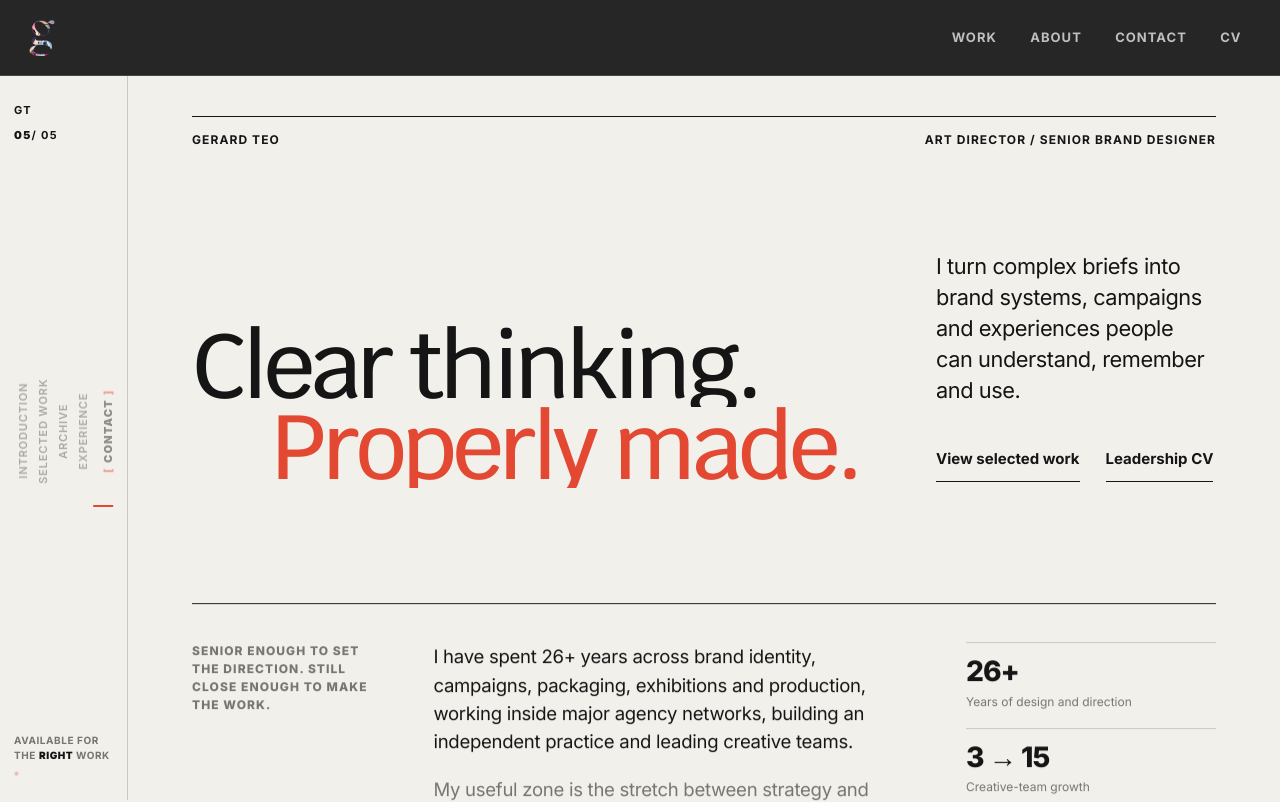
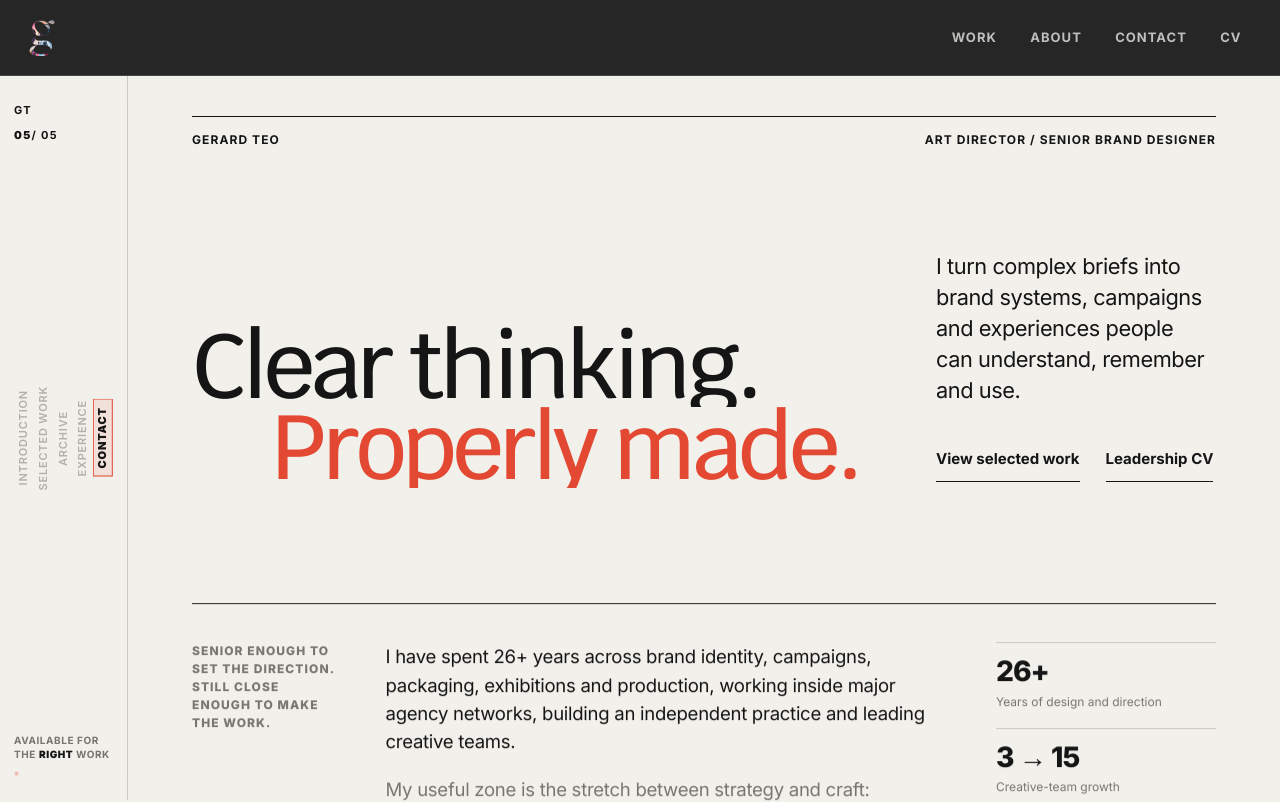
Before and after one commit to doesdesignwork/portfolio, a Next.js app: page / in a window 1280 px wide. Shown: the top 802 px of the page. Built offline with nearby package versions, Linux system fonts and the light colour scheme; no server answers.

Commit message:
Load homepage stability fixes after active index styles

```diff
--- a/app/side-index.css
+++ b/app/side-index.css
@@ -1,3 +1,5 @@
+@import "./stability-fixes.css";
+
 /* Active side index and revised introduction. Imported after the homepage fixes. */
 
 aside[data-side-index] {
```
